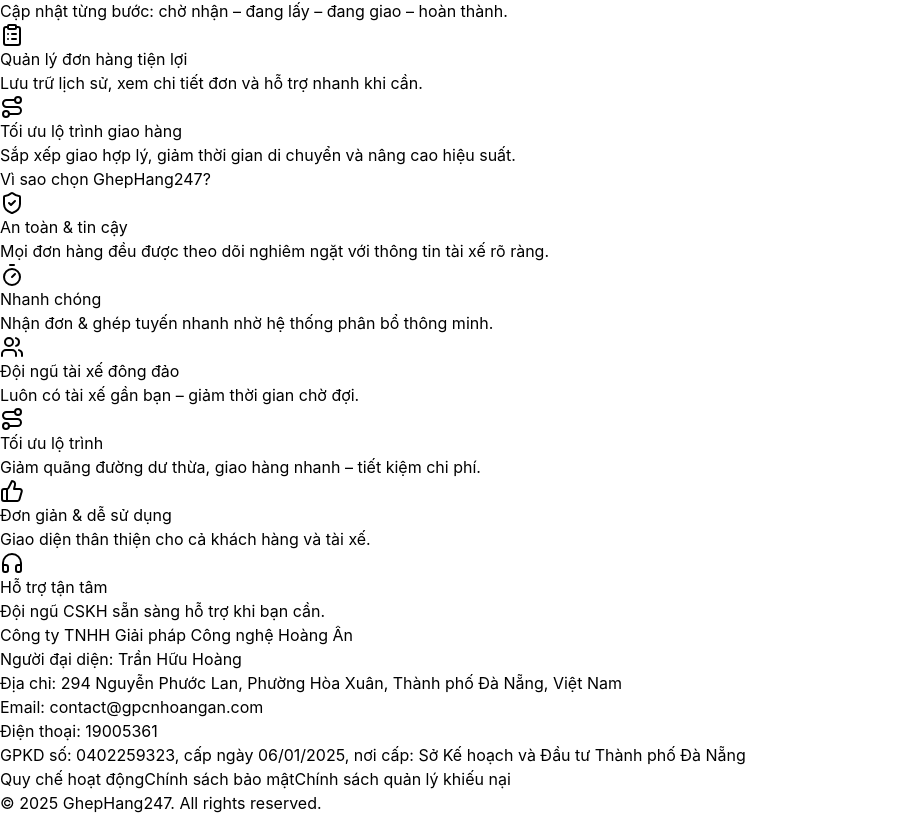
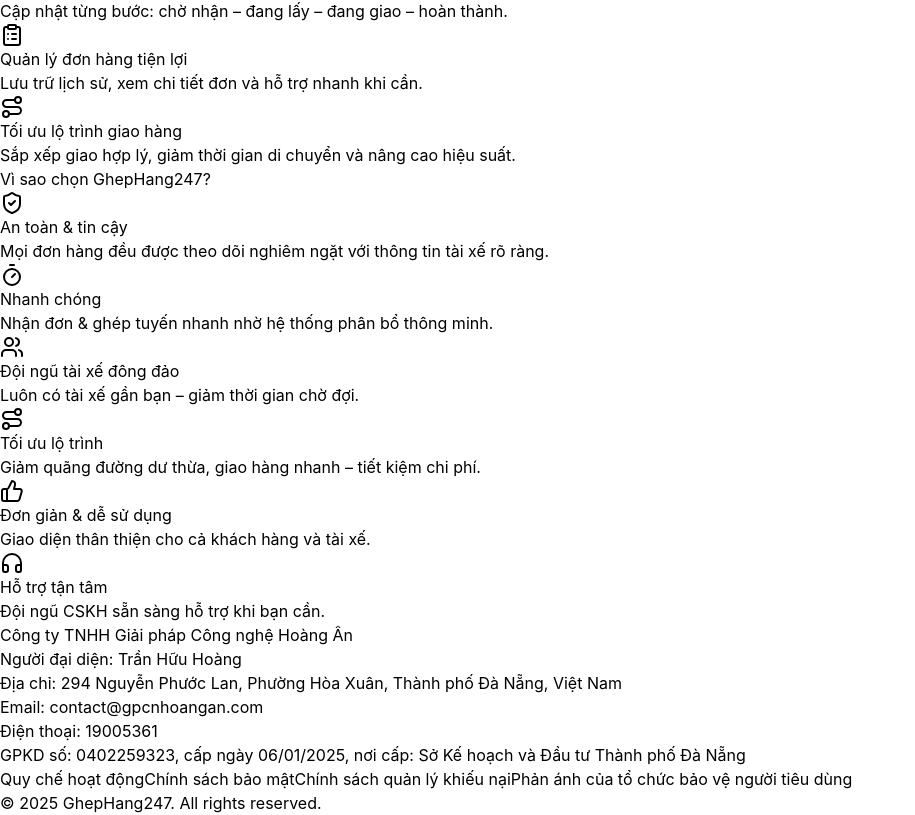
Before and after one commit to thangngo2309/ghephang247-landing, a Next.js app: page / in a window 1280 px wide. Shown: the part 844-1659 px from the top of the page, without its empty margins (0-915 px from the left). Built offline with nearby package versions, Linux system fonts and the light colour scheme.

Commit message:
update Phản ánh của tổ chức BVNTD

```diff
--- a/src/components/Footer.tsx
+++ b/src/components/Footer.tsx
@@ -71,6 +71,12 @@
             >
               Chính sách quản lý khiếu nại
             </Link>
+            <Link
+              href="https://ghephang247.com/admin/phan-anh-to-chuc-bvntd"
+              className="hover:text-white transition"
+            >
+              Phản ánh của tổ chức bảo vệ người tiêu dùng
+            </Link>
           </div>
         </div>
 
```
